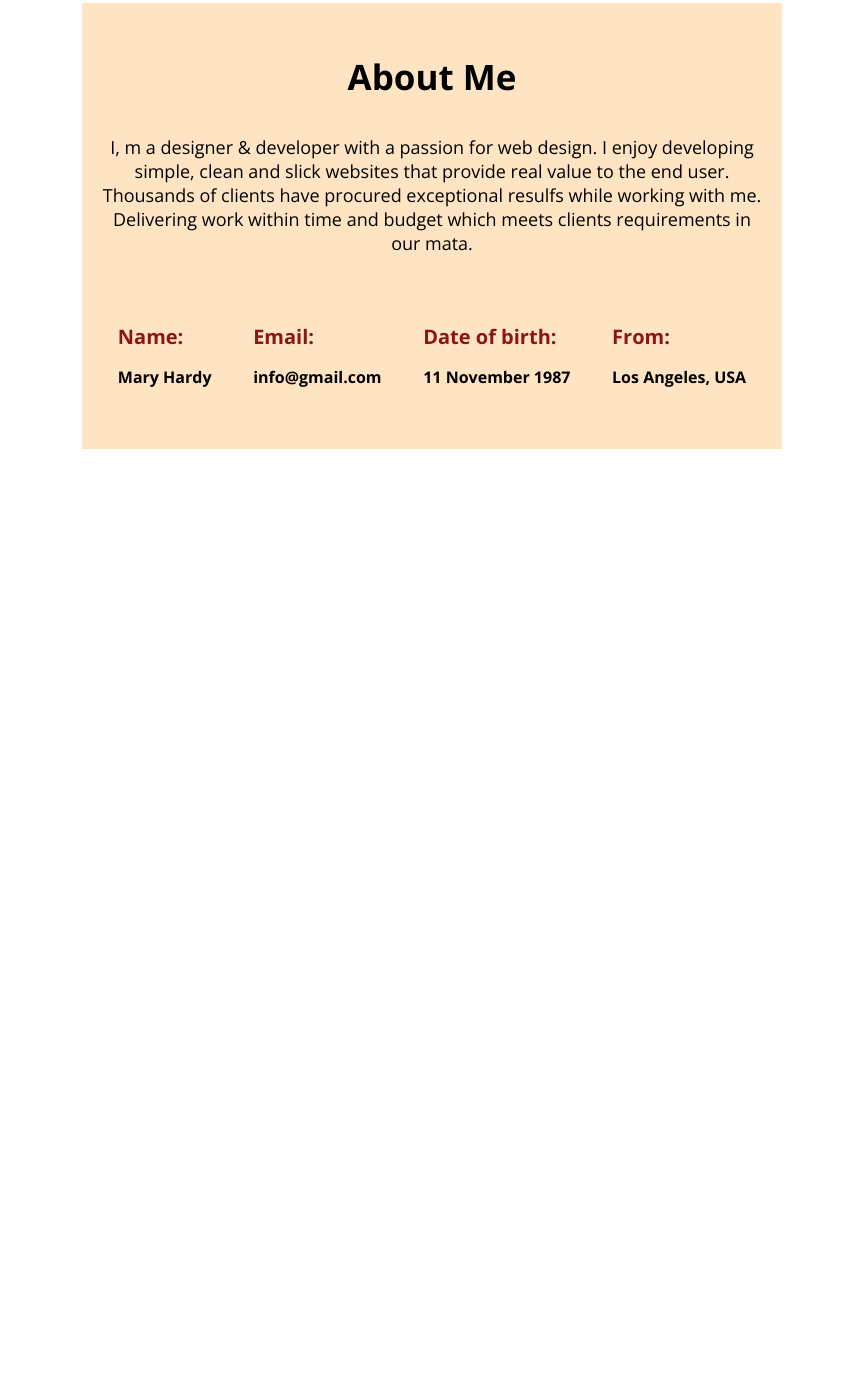
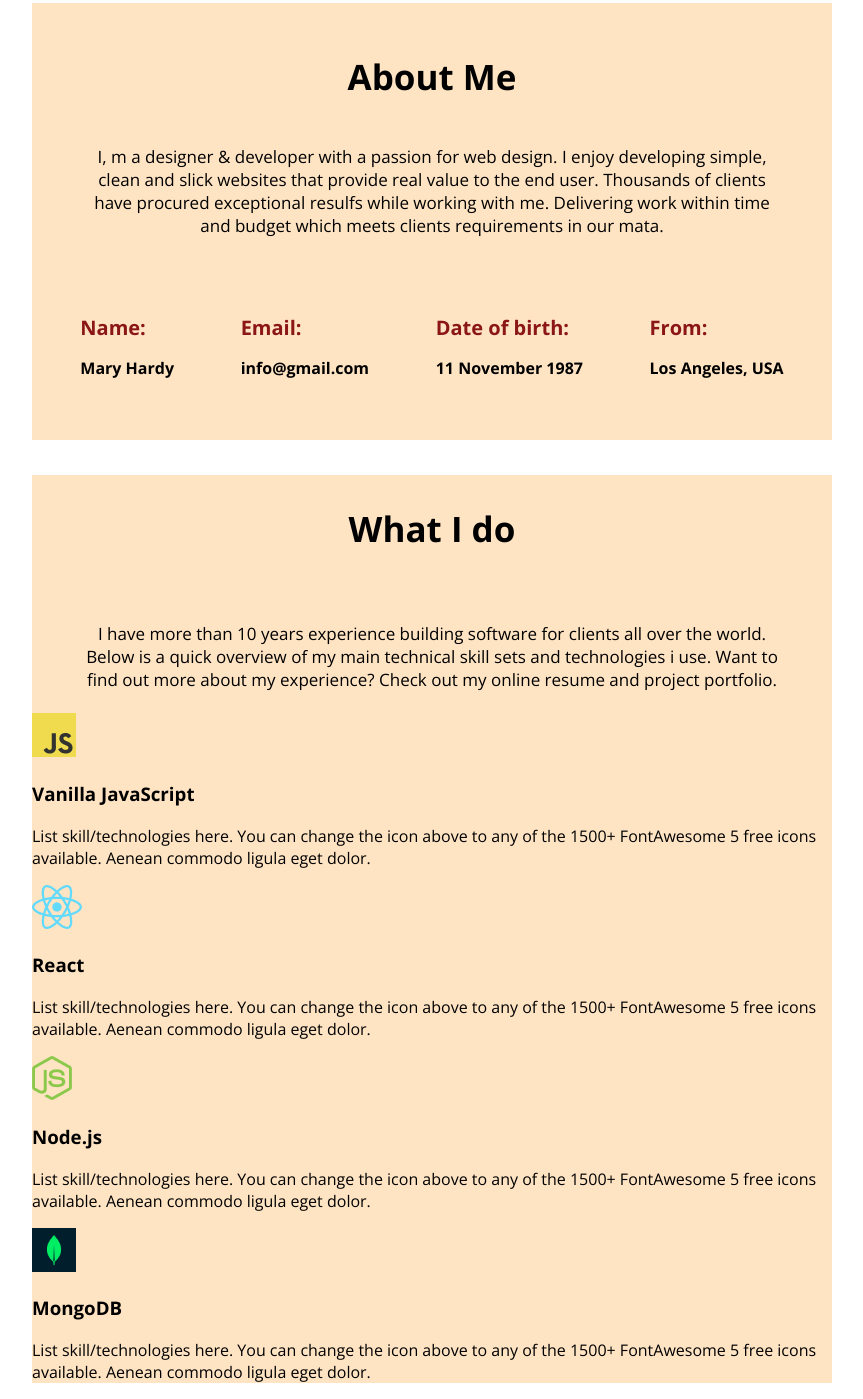
Before and after one commit to sarna375/developer-portfolio, a plain HTML site: page index.html in a window 1280 px wide. Shown: the part 628-2027 px from the top of the page, without its empty margins (208-1071 px from the left). Before the commit the page ends 1102 px from the top, so only its background shows below. Drawn offline with nearby package versions, Linux system fonts and the light colour scheme.

Commit message:
added skill

```diff
--- a/index.html
+++ b/index.html
@@ -66,6 +66,35 @@
                 </div>
             </section>
 
+
+            <section class="what">
+                <h3 class="what-t">What I do</h3>
+                <p  id="sec" class="sec-des">I have more than 10 years experience building software for clients all over the world. Below is a quick overview of my main technical skill sets and technologies i use. Want to find out more about my experience? Check out my online resume and project portfolio.</p>
+
+                <div class="skill-container">
+                    <div class="skill">
+                        <img src="images\icons\js.png" alt="">
+                        <h3 class="skill-t">Vanilla JavaScript </h3>
+                        <p class="skill-des">List skill/technologies here. You can change the icon above to any of the 1500+ FontAwesome 5 free icons available. Aenean commodo ligula eget dolor.</p>
+                    </div>
+                    <div class="skill">
+                        <img src="images\icons\react.png" alt="">
+                        <h3 class="skill-t">React</h3>
+                        <p class="skill-des">List skill/technologies here. You can change the icon above to any of the 1500+ FontAwesome 5 free icons available. Aenean commodo ligula eget dolor.</p>
+                    </div>
+                    <div class="skill">
+                        <img src="images\icons\nodejs.png" alt="">
+                        <h3 class="skill-t">Node.js</h3>
+                        <p class="skill-des">List skill/technologies here. You can change the icon above to any of the 1500+ FontAwesome 5 free icons available. Aenean commodo ligula eget dolor.</p>
+                    </div>
+                    <div class="skill">
+                        <img src="images\icons\mongo.png" alt="">
+                        <h3 class="skill-t">MongoDB</h3>
+                        <p class="skill-des">List skill/technologies here. You can change the icon above to any of the 1500+ FontAwesome 5 free icons available. Aenean commodo ligula eget dolor.</p>
+                    </div>
+                </div>
+            </section>
+
     </main>
     <footer>
 
--- a/style.css
+++ b/style.css
@@ -76,7 +76,7 @@ nav a{
     margin-bottom: 20px;
 }
 main{
-    max-width: 700px;
+    max-width: 800px;
     margin: 0 auto;
 }
 .about{
@@ -92,12 +92,22 @@ main{
 }
 .sec-des{
     text-align: center;
-    font-size: 18px;
+    font-size: 17px;
+    padding: 10px 45px;
 }
 .about-info-container{
     display: flex;
     justify-content: space-around;
     padding: 50px 0 30px 0;
+}
+
+.what{
+    background-color: bisque;
+}
+.what-t{
+    padding: 30px;
+    text-align: center;
+    font-size:35px ;
 }
 .info-dec{
     font-weight: 700;
@@ -107,3 +117,6 @@ main{
     font-weight: bold;
     font-size: 20px;
 }
+#sec{
+    padding: 5px 45px;
+}
```
